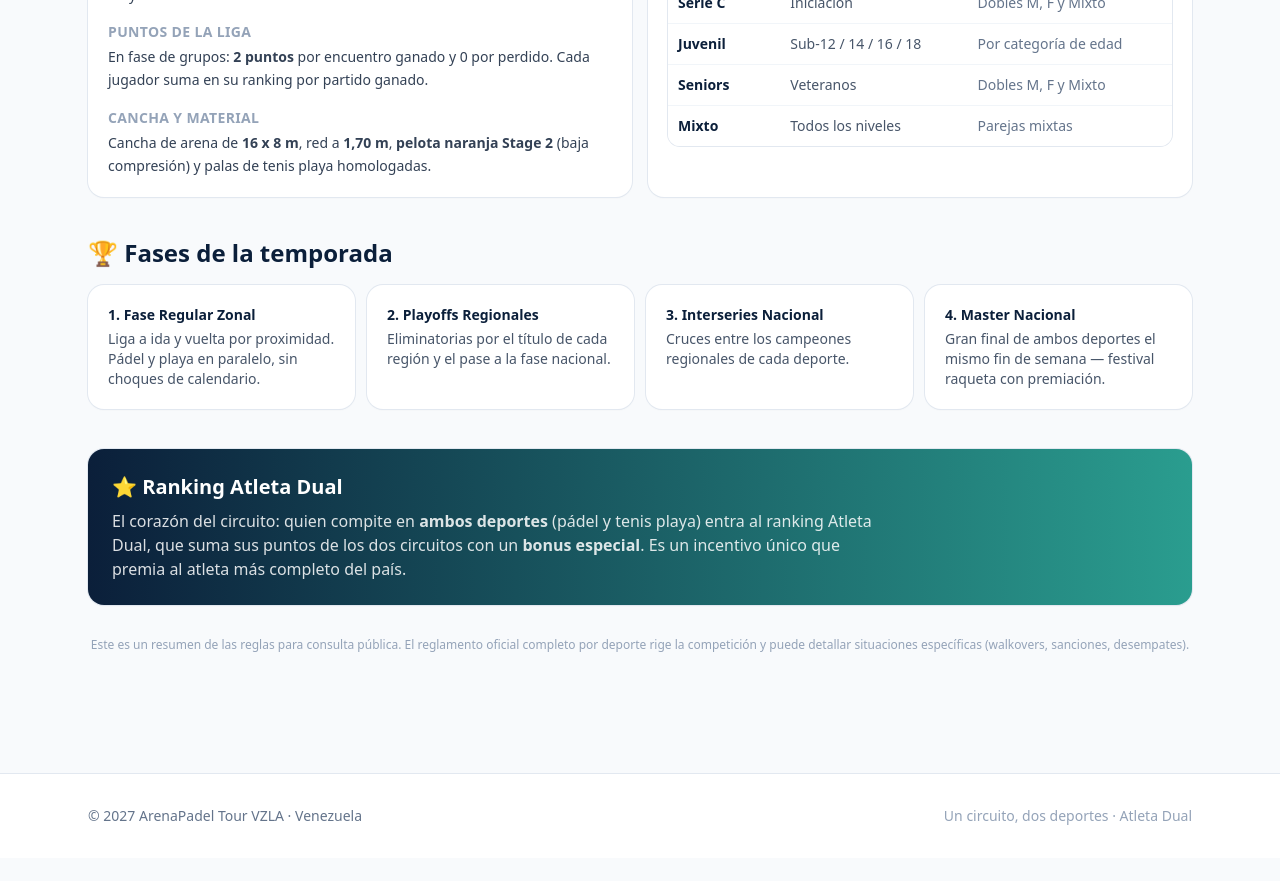
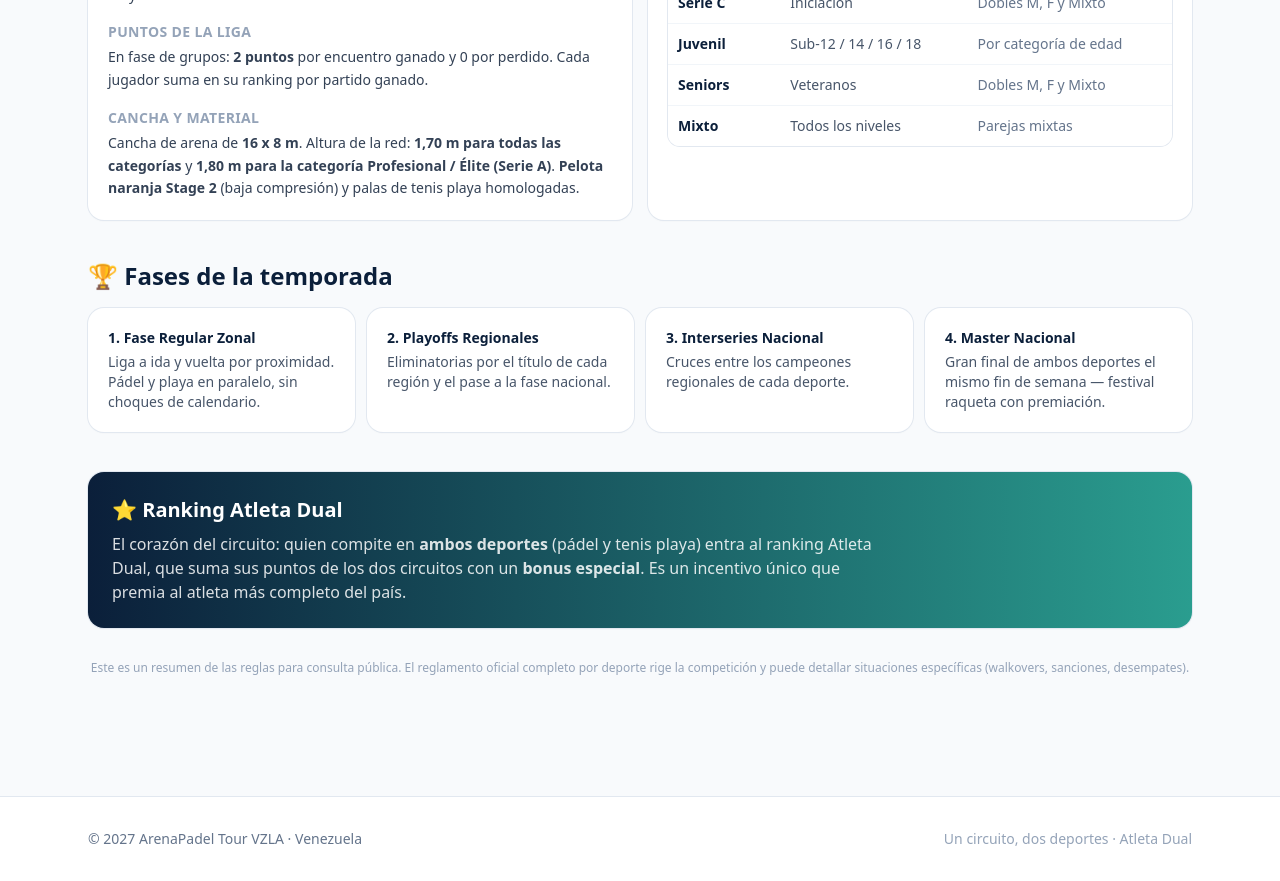
Before and after one commit to aceroc1-collab/liga-nacional, a Next.js app: page /reglamento in a window 1280 px wide. Shown: the part 1040-1921 px from the top of the page. Before the commit the page ends 1898 px from the top, so only its background shows below. Built offline with nearby package versions, Linux system fonts and the light colour scheme.

Commit message:
Reglamento: altura red 1,70 (todas) y 1,80 (profesional)

```diff
--- a/src/app/reglamento/page.tsx
+++ b/src/app/reglamento/page.tsx
@@ -112,8 +112,9 @@ export default function ReglamentoPage() {
               En fase de grupos: <b>2 puntos</b> por encuentro ganado y 0 por perdido. Cada jugador suma en su ranking por partido ganado.
             </Rule>
             <Rule title="Cancha y material">
-              Cancha de arena de <b>16 x 8 m</b>, red a <b>1,70 m</b>, <b>pelota naranja Stage 2</b> (baja compresión) y
-              palas de tenis playa homologadas.
+              Cancha de arena de <b>16 x 8 m</b>. Altura de la red: <b>1,70 m para todas las categorías</b> y
+              <b> 1,80 m para la categoría Profesional / Élite (Serie A)</b>. <b>Pelota naranja Stage 2</b> (baja compresión)
+              y palas de tenis playa homologadas.
             </Rule>
           </Card>
           <Card>
```
